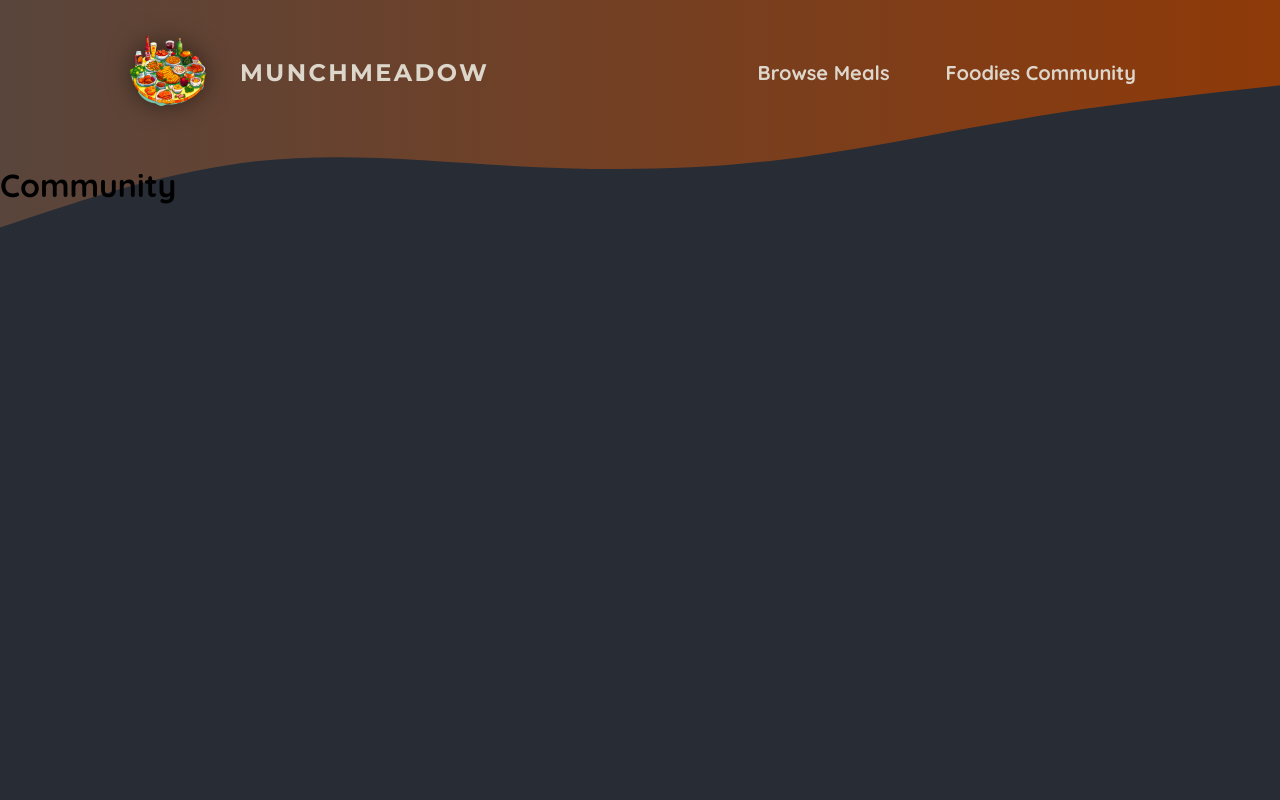
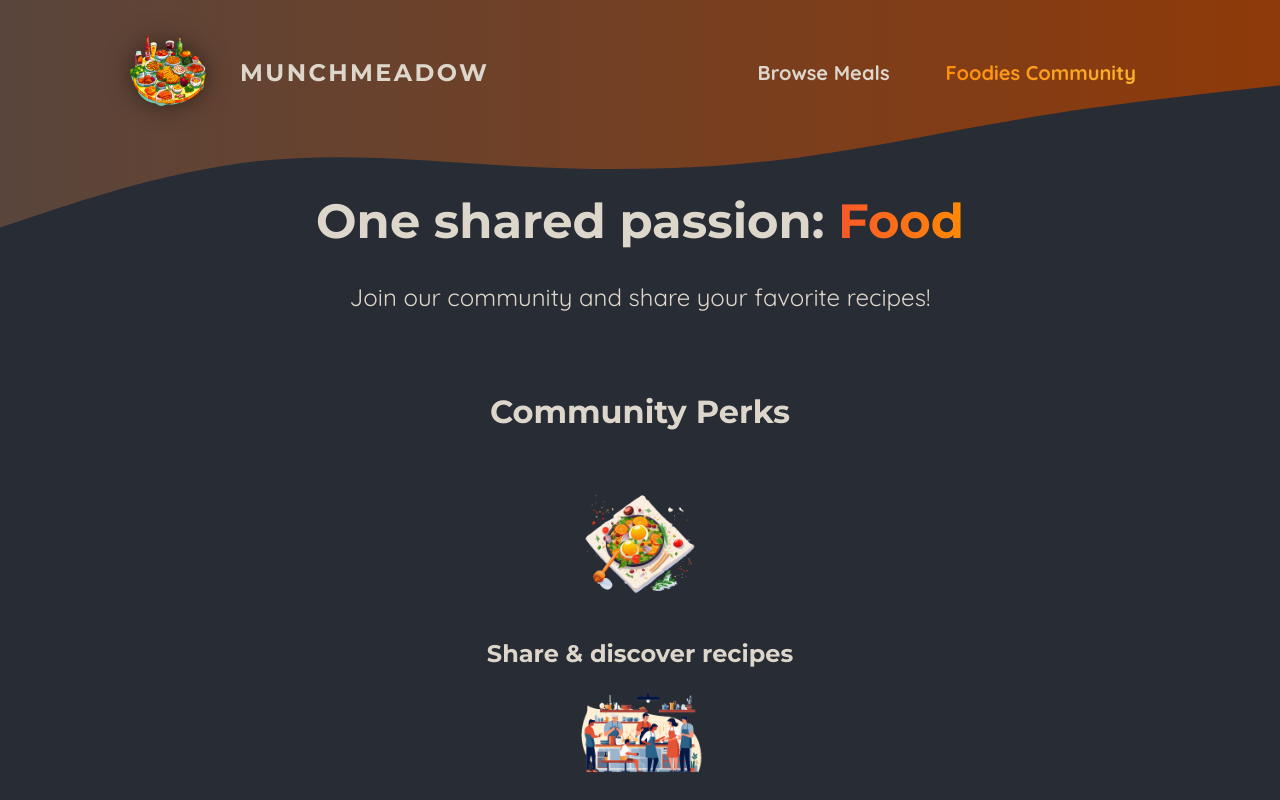
Before and after one commit to fahimtakin/munchmeadow, a Next.js app: page /community in a window 1280 px wide. Shown: the top 800 px of the page. Built offline with nearby package versions, Linux system fonts and the light colour scheme.

Commit message:
add nav-link

```diff
--- a/app/community/page.js
+++ b/app/community/page.js
@@ -1,3 +1,40 @@
+import Image from "next/image";
+
+import mealIcon from "@/assets/icons/meal.png";
+import communityIcon from "@/assets/icons/community.png";
+import eventsIcon from "@/assets/icons/events.png";
+import classes from "./page.module.css";
+
 export default function CommunityPage() {
-    return <h1>Community</h1>;
-  }
+  return (
+    <>
+      <header className={classes.header}>
+        <h1>
+          One shared passion: <span className={classes.highlight}>Food</span>
+        </h1>
+        <p>Join our community and share your favorite recipes!</p>
+      </header>
+      <main className={classes.main}>
+        <h2>Community Perks</h2>
+
+        <ul className={classes.perks}>
+          <li>
+            <Image src={mealIcon} alt="A delicious meal" />
+            <p>Share & discover recipes</p>
+          </li>
+          <li>
+            <Image src={communityIcon} alt="A crowd of people, cooking" />
+            <p>Find new friends & like-minded people</p>
+          </li>
+          <li>
+            <Image
+              src={eventsIcon}
+              alt="A crowd of people at a cooking event"
+            />
+            <p>Participate in exclusive events</p>
+          </li>
+        </ul>
+      </main>
+    </>
+  );
+}
--- /dev/null
+++ b/app/community/page.module.css
@@ -0,0 +1,61 @@
+.header {
+    gap: 3rem;
+    margin: 3rem auto 5rem auto;
+    width: 90%;
+    max-width: 75rem;
+    color: #ddd6cb;
+    font-size: 1.5rem;
+    text-align: center;
+  }
+
+  .header h1 {
+    font-family: 'Montserrat', sans-serif;
+  }
+
+  .highlight {
+    background: linear-gradient(90deg, #f9572a, #ff8a05);
+    background-clip: text;
+    -webkit-background-clip: text;
+    -webkit-text-fill-color: transparent;
+  }
+
+  .main {
+    width: 90%;
+    max-width: 40rem;
+    margin: 0 auto;
+    text-align: center;
+  }
+
+  .main h2 {
+    font-family: 'Montserrat', sans-serif;
+    font-size: 2rem;
+    margin-bottom: 3rem;
+    color: #ddd6cb;
+  }
+
+  .perks {
+    list-style: none;
+    margin: 3rem 0;
+    padding: 0;
+  }
+
+  .perks li {
+    display: flex;
+    flex-direction: column;
+    align-items: center;
+    gap: 2rem;
+  }
+
+  .perks img {
+    width: 8rem;
+    height: 8rem;
+    object-fit: contain;
+  }
+
+  .perks p {
+    font-family: 'Montserrat', sans-serif;
+    font-size: 1.5rem;
+    font-weight: bold;
+    margin: 0;
+    color: #ddd6cb;
+  }
--- a/components/main-header/main-header.js
+++ b/components/main-header/main-header.js
@@ -1,8 +1,9 @@
-import Link from "next/link";
 import logoImg from "@/assets/logo.png";
 import classes from "./main-header.module.css";
 import Image from "next/image";
 import MainHeaderBackground from "./main-header-background";
+import NavLink from "./nav-link";
+import Link from "next/link";
 
 export default function MainHeader() {
   return (
@@ -17,10 +18,10 @@ export default function MainHeader() {
         <nav className={classes.nav}>
           <ul>
             <li>
-              <Link href="/meals">Browse Meals</Link>
+              <NavLink href="/meals">Browse Meals</NavLink>
             </li>
             <li>
-              <Link href="/community">Foodies Community</Link>
+              <NavLink href="/community">Foodies Community</NavLink>
             </li>
           </ul>
         </nav>
--- a/components/main-header/main-header.module.css
+++ b/components/main-header/main-header.module.css
@@ -11,6 +11,7 @@
   }
 }
 
+
 .nav ul {
   list-style: none;
   margin: 0;
@@ -19,30 +20,6 @@
   gap: 1.5rem;
   /* font-family: 'Montserrat', sans-serif; */
   font-size: 1.25rem;
-}
-
-.nav a {
-  text-decoration: none;
-  color: #ddd6cb;
-  font-weight: bold;
-  padding: 0.5rem 1rem;
-  border-radius: 0.5rem;
-}
-
-.nav a:hover,
-.nav a:active {
-  background: linear-gradient(90deg, #ff8a05, #f9b331);
-  background-clip: text;
-  -webkit-background-clip: text;
-  -webkit-text-fill-color: transparent;
-  text-shadow: 0 0 18px rgba(248, 190, 42, 0.8);
-}
-
-.active {
-  background: linear-gradient(90deg, #ff8a05, #f9b331);
-  background-clip: text;
-  -webkit-background-clip: text;
-  -webkit-text-fill-color: transparent;
 }
 
 .logo {
--- /dev/null
+++ b/components/main-header/nav-link.js
@@ -0,0 +1,22 @@
+"use client";
+
+import Link from "next/link";
+import { usePathname } from "next/navigation";
+import classes from "./nav-link.module.css";
+
+export default function NavLink({ href, children }) {
+  const path = usePathname();
+
+  return (
+    <Link
+      href={href}
+      className={
+        path.startsWith(href)
+          ? `${classes.link} ${classes.active}`
+          : `${classes.link}`
+      }
+    >
+      {children}
+    </Link>
+  );
+}
--- /dev/null
+++ b/components/main-header/nav-link.module.css
@@ -0,0 +1,25 @@
+
+
+  .link {
+    text-decoration: none;
+    color: #ddd6cb;
+    font-weight: bold;
+    padding: 0.5rem 1rem;
+    border-radius: 0.5rem;
+  }
+
+  .link:hover,
+  .link:active {
+    background: linear-gradient(90deg, #ff8a05, #f9b331);
+    background-clip: text;
+    -webkit-background-clip: text;
+    -webkit-text-fill-color: transparent;
+    text-shadow: 0 0 18px rgba(248, 190, 42, 0.8);
+  }
+
+  .active {
+    background: linear-gradient(90deg, #ff8a05, #f9b331);
+    background-clip: text;
+    -webkit-background-clip: text;
+    -webkit-text-fill-color: transparent;
+  }
```
